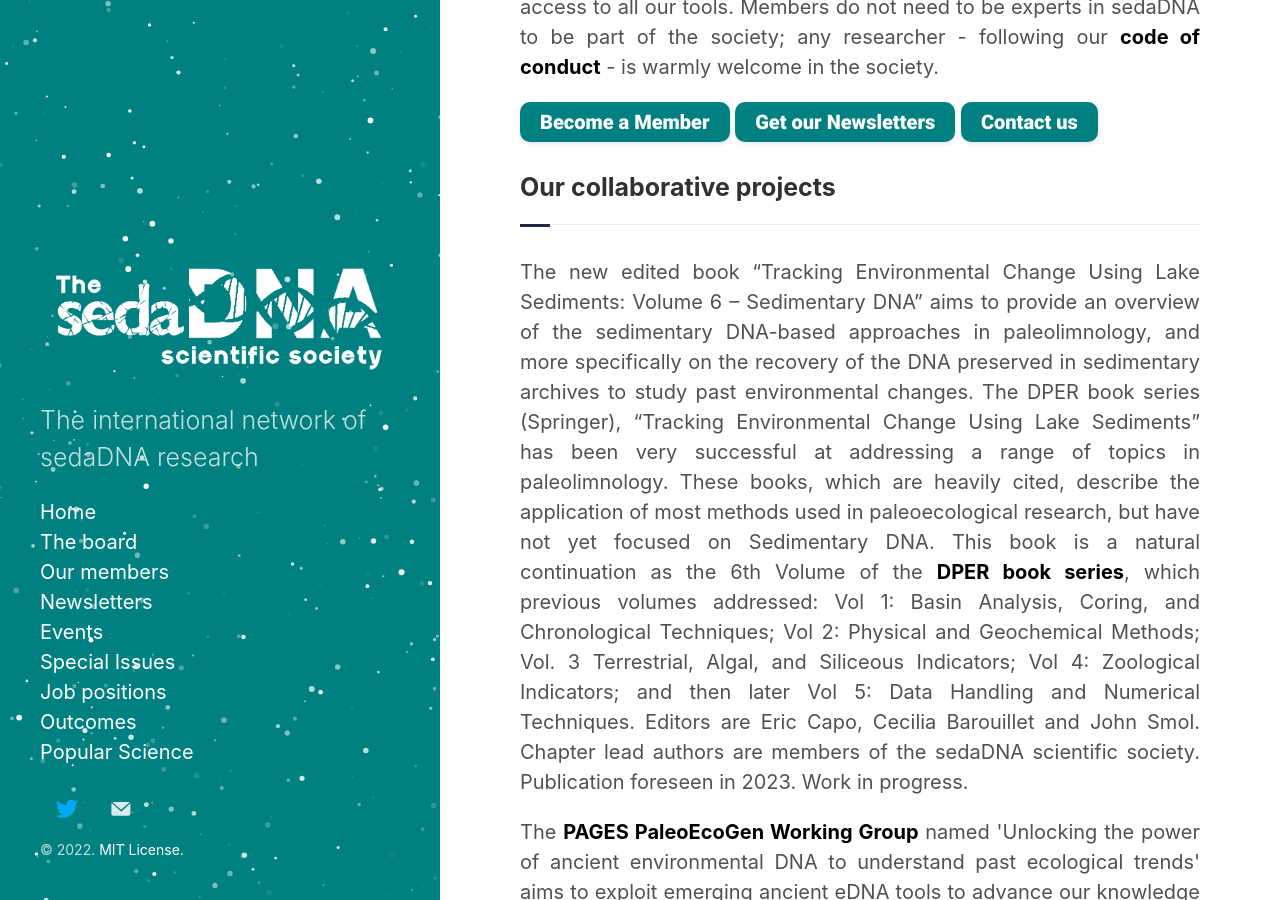
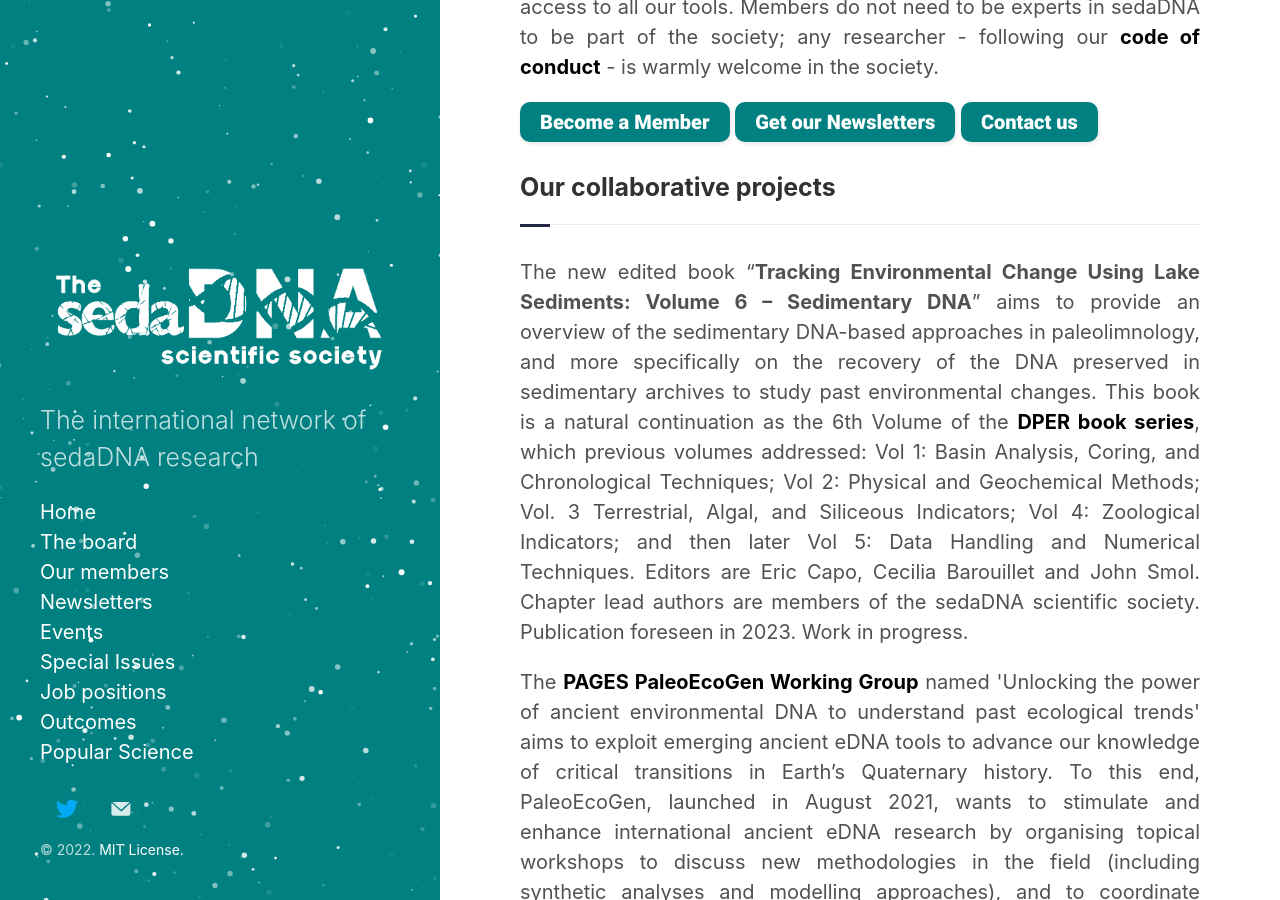
Before and after one commit to sedadna/sedadna.github.io, a Jekyll site: the page built from index.html, in a window 1280 px wide and 900 px high, scrolled down 562 px. Built offline with Jekyll 4.4.1, drawn with Linux system fonts in a browser that asks for light colours; the list of posts is cut into pages by our own code.

Commit message:
Update index.html

```diff
--- a/index.html
+++ b/index.html
@@ -16,7 +16,7 @@
 
 <div class="intro">
 <h3 class="section-title underline">Our collaborative projects</h3>
-<p> The new edited book “Tracking Environmental Change Using Lake Sediments: Volume 6 – Sedimentary DNA” aims to provide an overview of the sedimentary DNA-based approaches in paleolimnology, and more specifically on the recovery of the DNA preserved in sedimentary archives to study past environmental changes. The DPER book series (Springer), “Tracking Environmental Change Using Lake Sediments” has been very successful at addressing a range of topics in paleolimnology. These books, which are heavily cited, describe the application of most methods used in paleoecological research, but have not yet focused on Sedimentary DNA. This book is a natural continuation as the 6th Volume of the <a href="https://www.springer.com/series/5869/books" target="_blank"><b>DPER book series</b></a>, which previous volumes addressed:  Vol 1: Basin Analysis, Coring, and Chronological Techniques; Vol 2: Physical and Geochemical Methods; Vol. 3 Terrestrial, Algal, and Siliceous Indicators; Vol 4: Zoological Indicators; and then later Vol 5: Data Handling and Numerical Techniques. Editors are Eric Capo, Cecilia Barouillet and John Smol. Chapter lead authors are members of the sedaDNA scientific society. Publication foreseen in 2023. Work in progress.</p>
+<p> The new edited book “<b>Tracking Environmental Change Using Lake Sediments: Volume 6 – Sedimentary DNA</b>” aims to provide an overview of the sedimentary DNA-based approaches in paleolimnology, and more specifically on the recovery of the DNA preserved in sedimentary archives to study past environmental changes. This book is a natural continuation as the 6th Volume of the <a href="https://www.springer.com/series/5869/books" target="_blank"><b>DPER book series</b></a>, which previous volumes addressed:  Vol 1: Basin Analysis, Coring, and Chronological Techniques; Vol 2: Physical and Geochemical Methods; Vol. 3 Terrestrial, Algal, and Siliceous Indicators; Vol 4: Zoological Indicators; and then later Vol 5: Data Handling and Numerical Techniques. Editors are Eric Capo, Cecilia Barouillet and John Smol. Chapter lead authors are members of the sedaDNA scientific society. Publication foreseen in 2023. Work in progress.</p>
 <p> The <a href="https://pastglobalchanges.org/science/wg/paleoecogen" target="_blank"><b>PAGES PaleoEcoGen Working Group</b></a> named 'Unlocking the power of ancient environmental DNA to understand past ecological trends' aims to exploit emerging ancient eDNA tools to advance our knowledge of critical transitions in Earth’s Quaternary history. To this end, PaleoEcoGen, launched in August 2021, wants to stimulate and enhance international ancient eDNA research by organising topical workshops to discuss new methodologies in the field (including synthetic analyses and modelling approaches), and to coordinate research efforts for bigger picture analyses that, ultimately, will help to inform conservation efforts and future biodiversity assessments.</p>
 <p> The <a href="https://ercapo.wixsite.com/sedadna-society/african-sedadna-wg" target="_blank"><b>African sedaDNA Working Group</b></a> was created in June 2021 to encourage African researchers to engage and lead sedaDNA research. We want to provide access to information, technical support and expertise, as well as facilitate exchange of students and researchers between research groups within the sedaDNA scientific society. The ultimate goal of this initiative is to empower African researchers so they can play a central role in African lakes sedaDNA research in the near future.</p>
 <p> The <a href="https://www.neotomadb.org/news/157891" target="_blank"><b>Ancient Environmental DNA Cyberinfrastructure Working Group</b></a> - The number and extent of ancient DNA records from sedimentary environments (sedaDNA) is rapidly increasing, which creates new opportunities for integrative and macroscale investigations into past population, community, and environmental dynamics at unprecedented taxonomic resolution and spatiotemporal extent.  Since summer 2020, this working group has been meeting regularly to assess the current state of science and informatics, assess needs and gaps, and establish recommendations for joint analysis of many sedaDNA records.</p>
```
